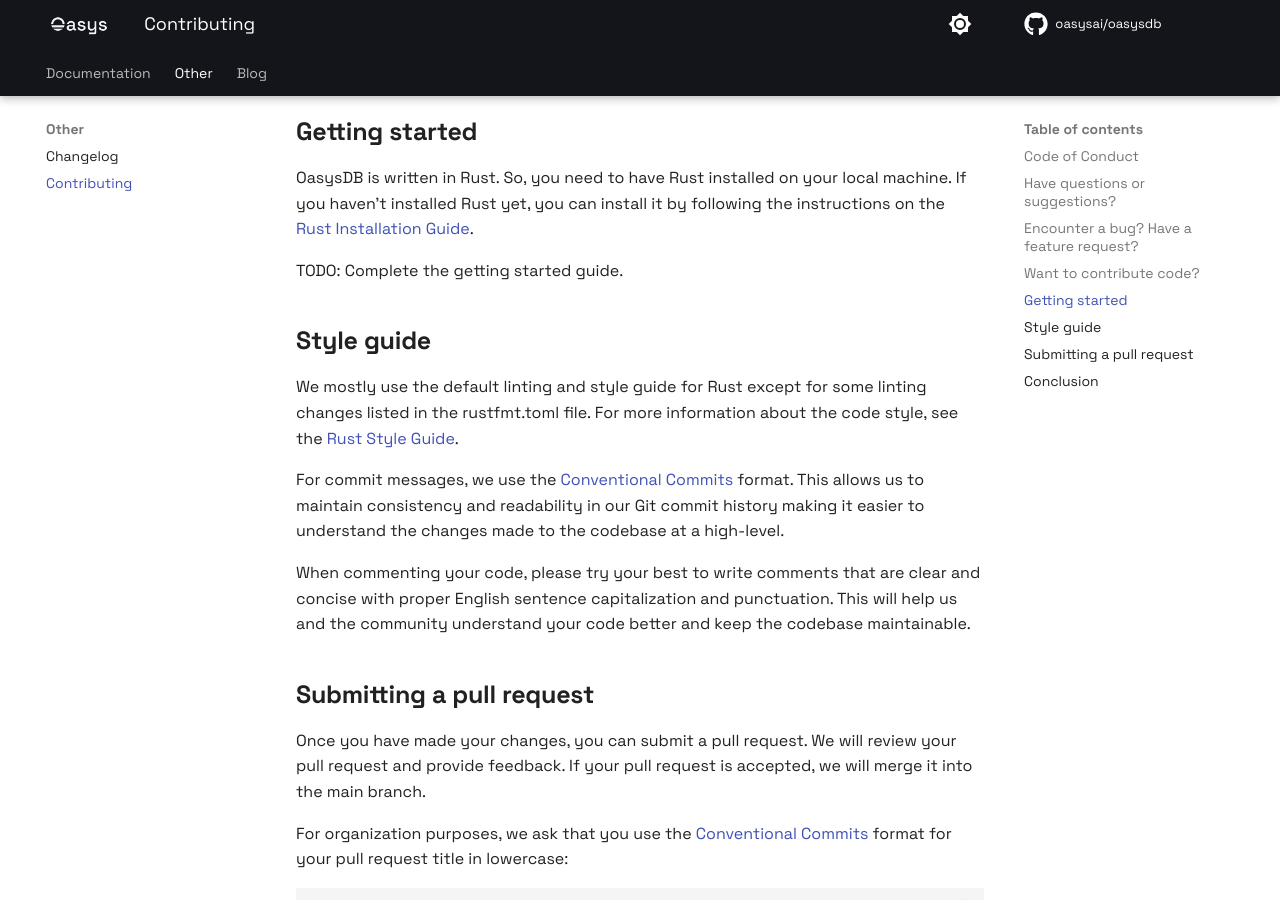
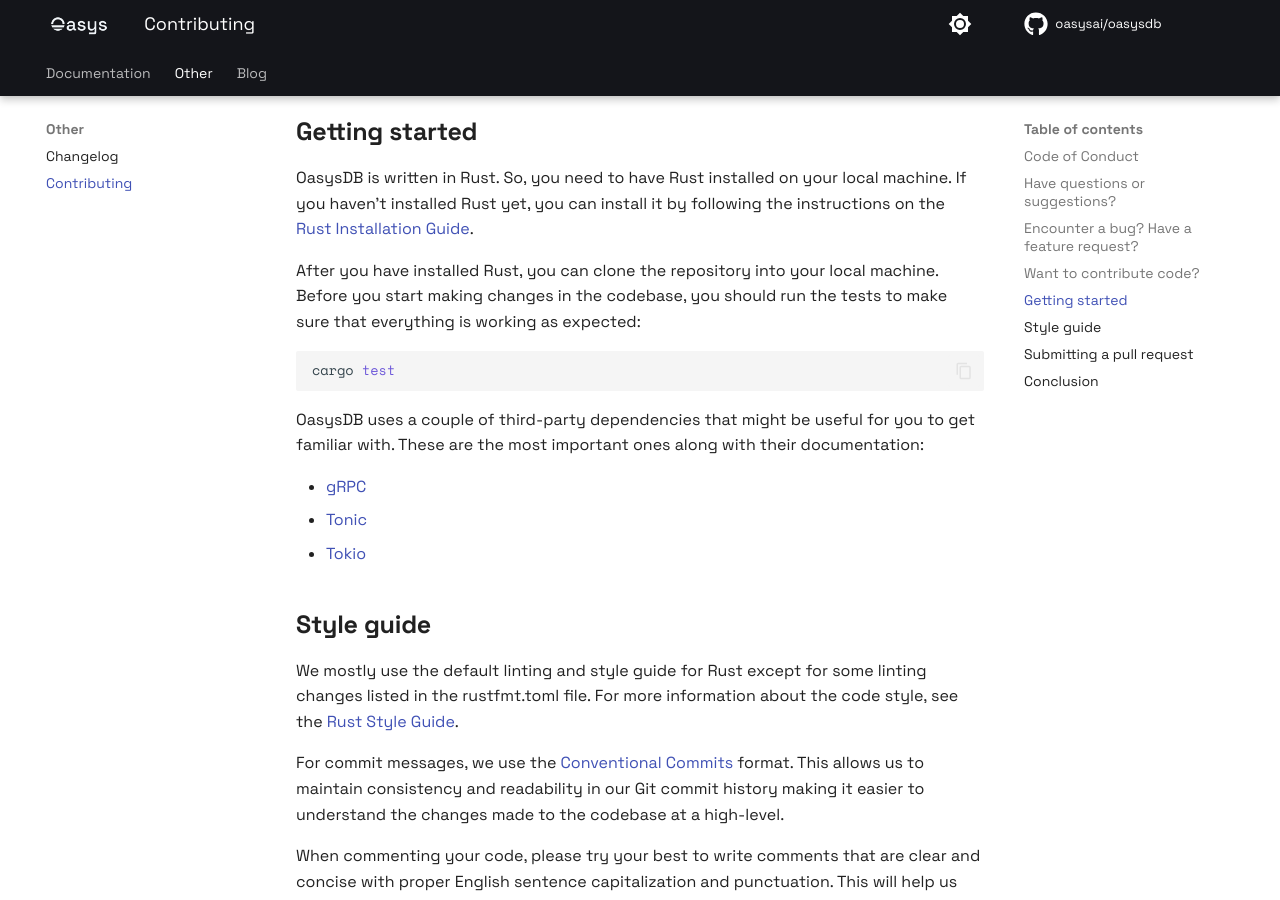
Before and after one commit to oasysai/oasysdb, an MkDocs documentation site: the page built from docs/contributing.md, in a window 1280 px wide and 900 px high, scrolled down 1249 px. Built offline with MkDocs 1.6.1 and Material for MkDocs 9.7.7, drawn with Linux system fonts in a browser that asks for light colours; comment, search, counter and statistics services are not loaded.

Commit message:
docs: add contributing and proto definition docs

````diff
--- a/docs/contributing.md
+++ b/docs/contributing.md
@@ -51,7 +51,21 @@
 machine. If you haven't installed Rust yet, you can install it by following the
 instructions on the [Rust Installation Guide][rustup].
 
-TODO: Complete the getting started guide.
+After you have installed Rust, you can clone the repository into your local
+machine. Before you start making changes in the codebase, you should run the
+tests to make sure that everything is working as expected:
+
+```sh
+cargo test
+```
+
+OasysDB uses a couple of third-party dependencies that might be useful for you
+to get familiar with. These are the most important ones along with their
+documentation:
+
+- [gRPC](https://grpc.io/)
+- [Tonic](https://github.com/hyperium/tonic)
+- [Tokio](https://tokio.rs/)
 
 ## Style guide
 
````
Also changed, not shown: 1 other file.
